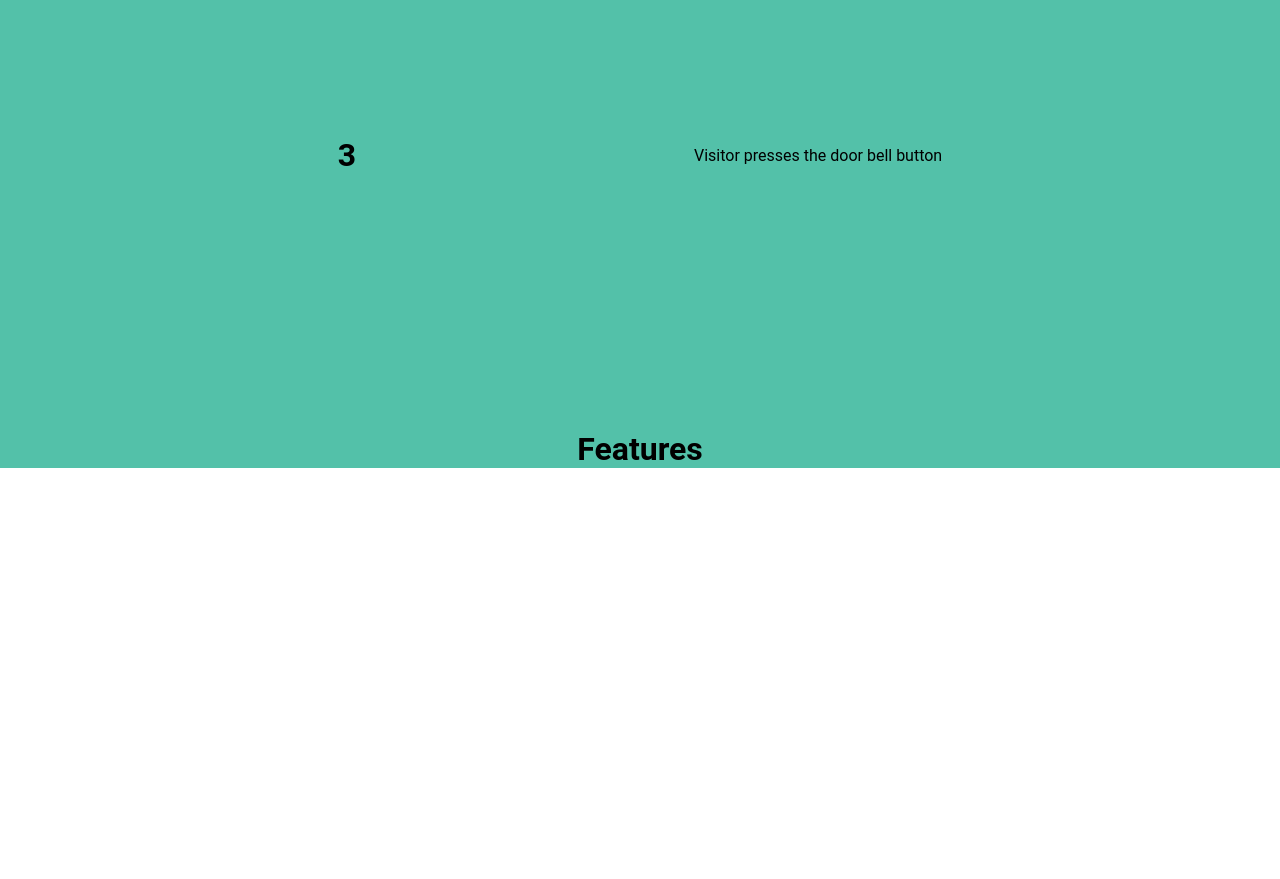
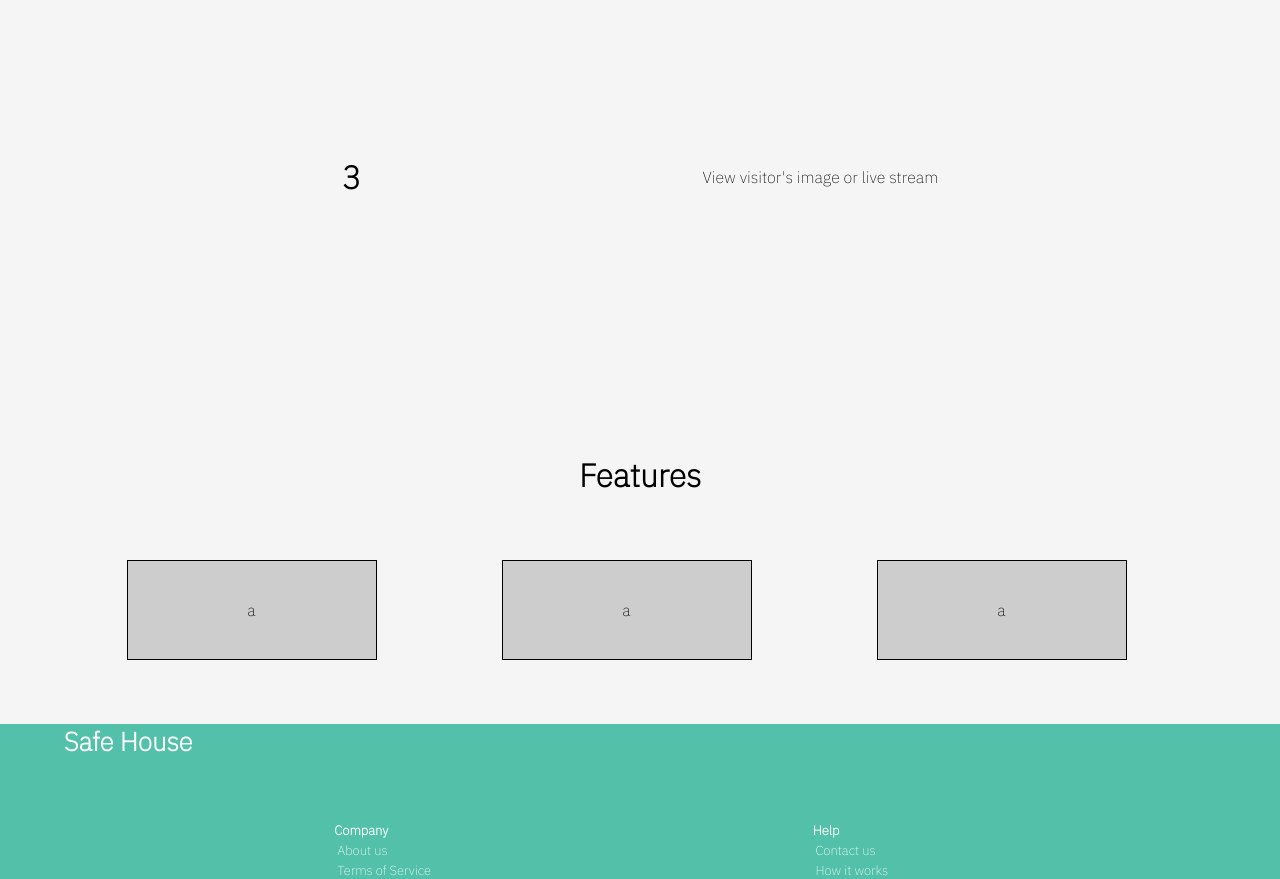
Before and after one commit to Lynceusthepotato/safehouse, a React (Create React App) app: page / in a window 1280 px wide. Shown: the part 1080-1959 px from the top of the page. Before the commit the page ends 1548 px from the top, so only its background shows below. Built offline with nearby package versions, Linux system fonts and the light colour scheme; no server answers.

Commit message:
frontpage done?

```diff
--- a/src/App.css
+++ b/src/App.css
@@ -1,8 +1,11 @@
+@import url('https://fonts.googleapis.com/css2?family=IBM+Plex+Sans:wght@100;200&display=swap');
+
 *{
   margin: 0;
   padding: 0;
   box-sizing: border-box;
-  font-family: "Roboto";
+  /* font-family: "Roboto"; */
+  font-family: 'IBM Plex Sans', sans-serif;
 }
 
 html{
@@ -35,7 +38,7 @@ body{
 }
 
 .Bottom {
-  background-color:#53c1a9;
+  background-color:whitesmoke;
   position: relative;
   text-align: center;
   width: 100%;
@@ -52,6 +55,40 @@ body{
   align-items: center;
   justify-content: space-evenly;
   margin-bottom: 20%;
+}
+
+.slider-wrap{
+  padding:5%
+}
+
+.slider {
+  top: 0;
+  left: 0;
+  height: 100%;
+  width: 100%;
+  overflow: scroll;
+}
+
+.slider-inner {
+  display: flex;
+  justify-content: space-around;
+  top: 0;
+  left: 0;
+  width: 1500px;
+  height: 100%;
+  display: flex;
+}
+
+.toSlide{
+  position: relative;
+  display: flex;
+  align-items: center;
+  justify-content: center;
+  width: 250px;
+  height: 100px;
+  top: 1%;
+  background-color: rgb(205, 205, 205);
+  border: 1px solid rgb(0, 0, 0);
 }
 
 /* Login and Register */
@@ -91,3 +128,7 @@ body{
   outline: none;
   border-radius: 30px;
 }
+
+.regisLogin{
+  color: blue;
+}
--- /dev/null
+++ b/src/components/Footer.css
@@ -0,0 +1,31 @@
+.forFooter{
+    background-color:#53c1a9;
+    color:white;
+}
+
+.Foot{
+    margin-left: 5%;
+    margin-bottom: 5%;
+    font-size: small;
+}
+
+.cFooter{
+    display: flex;
+    position: relative;
+    justify-content: space-evenly;
+}
+
+.cFooter h1, a{
+    font-size: small;
+}
+
+.left a, .right a{
+    display: inline-block;
+    margin-left: 2%;
+    color:white;
+    /* color: blue; */
+}
+
+.left a :hover, .right a :hover{
+    color: black;
+}
--- a/src/components/Footer.js
+++ b/src/components/Footer.js
@@ -1,8 +1,23 @@
+import Header from './Header';
+import { Link } from 'react-router-dom';
+import './Footer.css';
 
 const Footer = () => {
     return (
-        <div>
-
+        <div className='forFooter'>
+            <Header className= "Foot" title='Safe House'/>
+            <div className='cFooter'>
+                <div className='left'>
+                    <h1> Company </h1>
+                    <Link to ='/Aboutus'> About us </Link>
+                    <Link to ='/TermNService'> Terms of Service </Link>
+                </div>
+                <div className='right'>
+                    <h1> Help </h1>
+                        <Link to ='/Contactus'> Contact us </Link>
+                        <Link to ='/'> How it works </Link>
+                </div>
+            </div>
         </div>
     )
 }
--- a/src/pages/Frontpage.js
+++ b/src/pages/Frontpage.js
@@ -1,8 +1,40 @@
 import Header from "../components/Header";
 import Button from "../components/Button";
+import Footer from "../components/Footer.js";
 import { Link } from 'react-router-dom'
 
 const Frontpage = () => {
+
+    const slider = document.querySelector('.slider-inner');
+    let sliderGrabbed = false;
+
+    if(slider){
+        slider.addEventListener('mousedown', (e) => {
+            sliderGrabbed = true;
+            slider.style.cursor = 'grabbing';
+        })
+
+        slider.addEventListener('mouseup', (e) => {
+            sliderGrabbed = false;
+            slider.style.cursor = 'grab';
+        })
+
+        slider.addEventListener('mouseleave', (e) => {
+            sliderGrabbed = false;
+        })
+
+        slider.addEventListener('mousemove', (e) => {
+            if(sliderGrabbed){
+                slider.parentElement.scrollLeft -= e.movementX;
+            }
+        })
+
+        slider.addEventListener('wheel', (e) =>{
+            e.preventDefault()
+            slider.parentElement.scrollLeft += e.deltaY;
+        })
+    }
+
     return (
         <div className="Frontpage">
             <div className="Top">
@@ -29,15 +61,34 @@ const Frontpage = () => {
                 </div>
                 <div className= "Sins">
                     <Header className= "Instruction" title="2"/>
-                    <p> Visitor presses the door bell button </p>
+                    <p> A notification is sent to your email </p>
                 </div>
                 <div className= "Tins">
                     <Header className= "Instruction" title="3"/>
-                    <p> Visitor presses the door bell button </p>
+                    <p> View visitor's image or live stream </p>
                 </div>
 
                 <Header className= "Features" title="Features"/>
+                <div className='slider-wrap'>
+                    <div className='slider'>
+                        <div className='slider-inner'>
+                            <div className='toSlide'>
+                                <p className='tS'> a </p>
+                            </div>
+                            <div className='toSlide'>
+                                <p className='tS' > a </p>
+                            </div>
+                            <div className='toSlide'>
+                                <p className='tS'> a </p>
+                            </div>
+                            <div className='toSlide'>
+                                <p className='tS'> a </p>
+                            </div>
+                        </div>
+                    </div>
+                </div>
             </div>
+            <Footer />
         </div>
     )
 }
--- a/src/pages/Loginform.js
+++ b/src/pages/Loginform.js
@@ -73,7 +73,7 @@ const Loginform = ( {setUser} ) => {
                 <input type="text" className="input-field" placeholder= "Password" name="password" value={password} onChange={(e) => setPassword(e.target.value)} />
                 <input type="submit" className="submit-btn" id="login" value= "Login"/>
             </form>
-            <p className ="below"> Don't have an account yet? <Link to="/register"> Register </Link></p>
+            <p className ="below"> Don't have an account yet? <Link className='regisLogin' to="/register"> Register </Link></p>
         </div>
     )
 }
--- a/src/pages/Registerform.js
+++ b/src/pages/Registerform.js
@@ -46,7 +46,7 @@ const Registerform = () => {
                 <input type="text" className="input-field" placeholder= "Password" name="password" value={password} onChange={(e) => setPassword(e.target.value)} />
                 <input type="submit" className="submit-btn" id="register" value= "Register"/>
             </form>
-            <p className ="below"> Already have an account?<Link to="/login"> Login </Link></p>
+            <p className ="below"> Already have an account?<Link className='regisLogin' to="/login"> Login </Link></p>
         </div>
     )
 }
```
